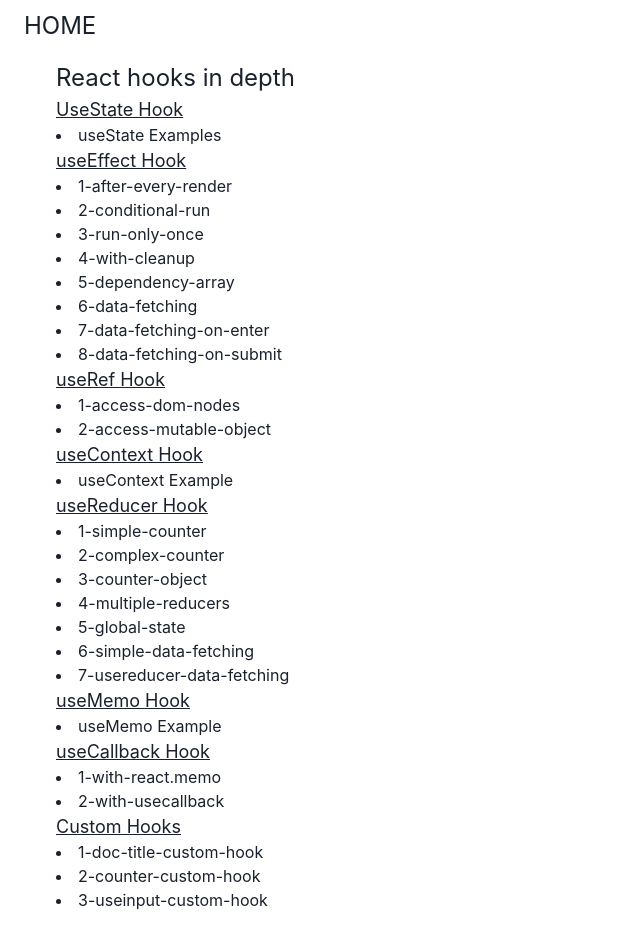
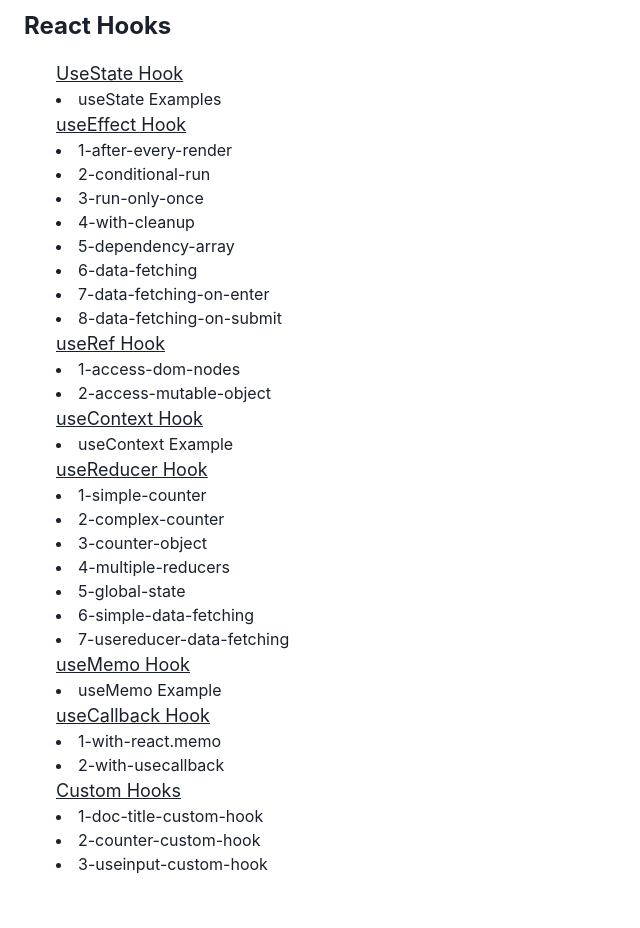
Before and after one commit to prasanvb/reactHooks-chakra, a Next.js app: page / in a window 1280 px wide. Shown: the whole page, without its empty margins (0-640 px from the left). After the commit the page ends 892 px from the top, so only its background shows below. Built offline with nearby package versions, Linux system fonts and the light colour scheme.

Commit message:
minor changes

```diff
--- a/pages/_app.js
+++ b/pages/_app.js
@@ -8,9 +8,9 @@
     <>
       <ChakraProvider>
         <Container m={2}>
-          <Text fontSize={24}>
+          <Text fontSize={24} fontWeight="bold">
             <Link href="/" passHref>
-              <a>HOME</a>
+              <a>React Hooks</a>
             </Link>
           </Text>
           <Component {...pageProps} />
--- a/pages/index.js
+++ b/pages/index.js
@@ -1,29 +1,20 @@
 import Link from "next/link";
 import { Container } from "@chakra-ui/react";
-import { useEffect, useState } from "react";
 import { Text } from "@chakra-ui/react";
 
 export default function Home() {
-  const [details, setDetails] = useState(null);
-
-  useEffect(() => {
-    fetch("/api")
-      .then((res) => res.json())
-      .then((data) => setDetails(data));
-  }, []);
-  console.log(details);
-
   return (
     <Container m={4}>
-      <Text fontSize={24}>{details?.name}</Text>
       <div>
         <Link href="/usestate" passHref>
           <Text fontSize={18} textDecoration="underline">
-            UseState Hook
+            <a>UseState Hook</a>
           </Text>
         </Link>
         <Link href="/usestate" passHref>
-          <li>useState Examples</li>
+          <li>
+            <a>useState Examples</a>
+          </li>
         </Link>
       </div>
       <div>
```
